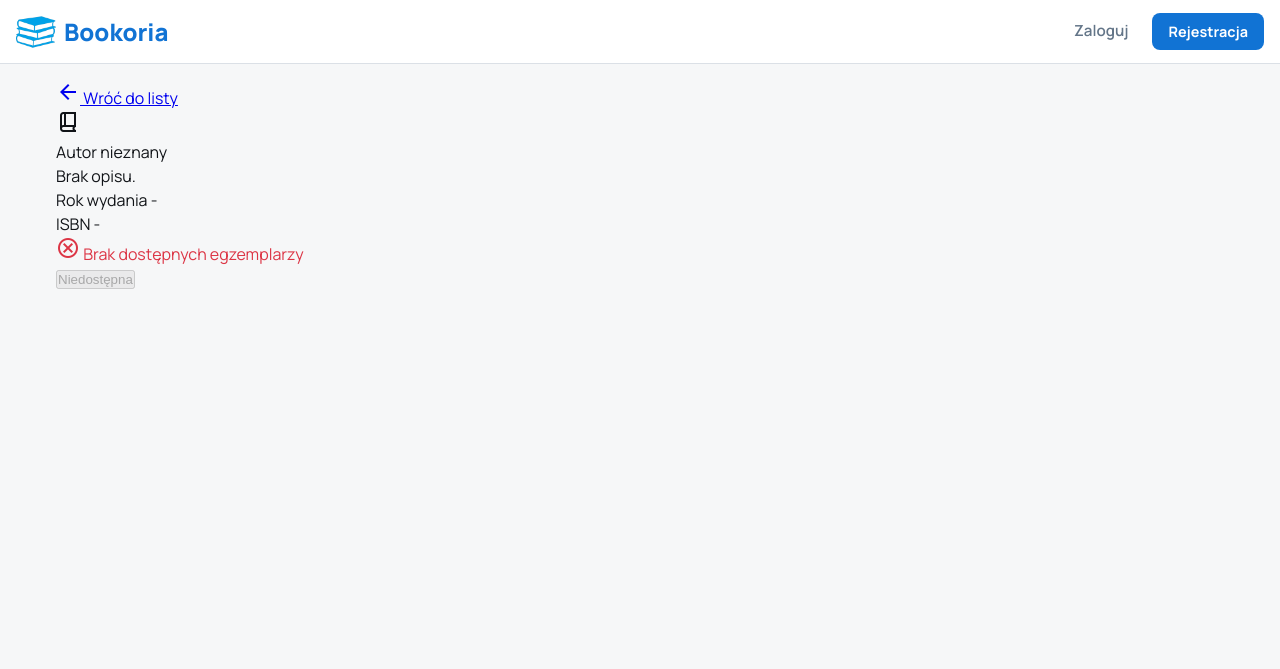
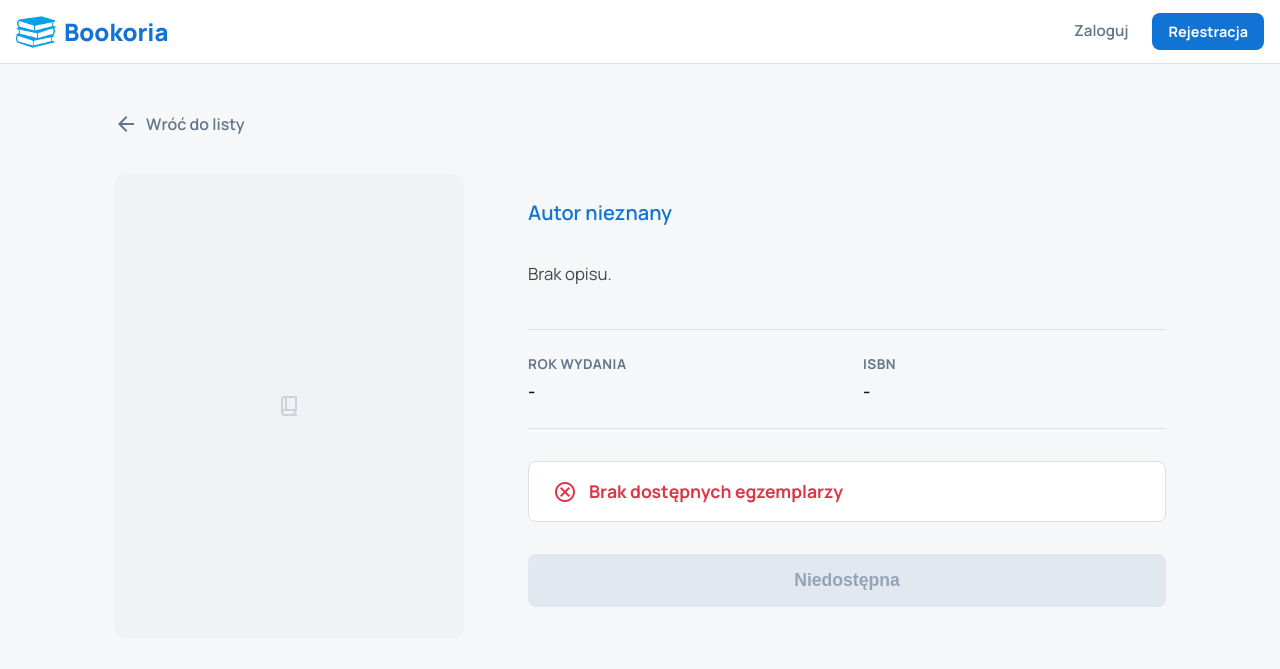
Before and after one commit to grzechuzz/WDPAI-PK-Bookoria, a PHP site: template src/views/books/book.php in a window 1280 px wide. Shown: the top 669 px of the page. Run offline with PHP 8.4, Linux system fonts and the light colour scheme; the template is opened without the code that fills it, so the values that code supplies are empty.

Commit message:
feat(books): new css styles for book page

```diff
--- a/public/styles/main.css
+++ b/public/styles/main.css
@@ -715,3 +715,233 @@ a.dashboard-card:hover .card {
         padding-left: 3rem !important;
     }
 }
+
+.book-details-wrapper {
+    max-width: 1100px;
+    margin: 0 auto;
+    padding: 2rem 1.5rem;
+}
+
+.details-top-bar {
+    margin-bottom: 2rem;
+}
+
+.back-link {
+    display: inline-flex;
+    align-items: center;
+    gap: 0.5rem;
+    text-decoration: none;
+    color: var(--text-muted);
+    font-weight: 600;
+    transition: color 0.2s;
+}
+
+.back-link:hover {
+    color: var(--primary);
+}
+
+
+.book-grid {
+    display: grid;
+    grid-template-columns: 350px 1fr;
+    gap: 4rem;
+    align-items: start;
+}
+
+
+.book-cover-column {
+    position: sticky;
+    top: 100px;
+}
+
+.cover-container {
+    background: #f0f2f5;
+    border-radius: 12px;
+    padding: 2rem;
+    display: flex;
+    justify_content: center;
+    align-items: center;
+}
+
+.book-cover-img {
+    width: 100%;
+    height: auto;
+    border-radius: 4px;
+    box-shadow: 0 15px 30px rgba(0,0,0,0.2), 0 5px 10px rgba(0,0,0,0.1);
+    max-height: 500px;
+    object-fit: contain;
+}
+
+.placeholder-cover {
+    width: 100%;
+    height: 400px;
+    display: flex;
+    align-items: center;
+    justify-content: center;
+    color: #cbd3da;
+    font-size: 5rem;
+}
+
+
+.book-info-column {
+    padding-top: 1rem;
+}
+
+.book-title {
+    font-size: 2.5rem;
+    font-weight: 800;
+    color: var(--text-main);
+    line-height: 1.1;
+    margin-bottom: 0.5rem;
+}
+
+.book-author {
+    font-size: 1.25rem;
+    color: var(--primary);
+    font-weight: 600;
+    margin-bottom: 2rem;
+}
+
+.book-description {
+    font-size: 1.05rem;
+    line-height: 1.7;
+    color: #444;
+    margin-bottom: 2.5rem;
+    max-width: 90%;
+}
+
+.book-meta-grid {
+    display: grid;
+    grid-template-columns: repeat(2, 1fr);
+    gap: 2rem;
+    padding: 1.5rem 0;
+    border-top: 1px solid var(--border);
+    border-bottom: 1px solid var(--border);
+    margin-bottom: 2rem;
+}
+
+.meta-box {
+    display: flex;
+    flex-direction: column;
+    gap: 0.25rem;
+}
+
+.meta-label {
+    font-size: 0.85rem;
+    text-transform: uppercase;
+    letter-spacing: 0.5px;
+    color: var(--text-muted);
+    font-weight: 700;
+}
+
+.meta-value {
+    font-size: 1.1rem;
+    font-weight: 600;
+    color: var(--text-main);
+}
+
+.availability-box {
+    background: white;
+    border: 1px solid var(--border);
+    border-radius: 8px;
+    padding: 1rem 1.5rem;
+    margin-bottom: 2rem;
+    display: flex;
+    justify-content: space-between;
+    align-items: center;
+}
+
+.status-line {
+    display: flex;
+    align-items: center;
+    gap: 0.75rem;
+    font-weight: 700;
+    font-size: 1.1rem;
+}
+
+.btn-primary-lg {
+    background-color: var(--primary);
+    color: white;
+    font-size: 1.1rem;
+    font-weight: 700;
+    padding: 1rem 2rem;
+    border: none;
+    border-radius: 8px;
+    cursor: pointer;
+    width: 100%;
+    transition: background 0.2s;
+}
+
+.btn-primary-lg:hover {
+    background-color: var(--primary-hover);
+}
+
+.btn-disabled-lg {
+    background-color: #e2e8f0;
+    color: #94a3b8;
+    font-size: 1.1rem;
+    font-weight: 700;
+    padding: 1rem 2rem;
+    border: none;
+    border-radius: 8px;
+    width: 100%;
+    cursor: not-allowed;
+}
+
+@media (max-width: 900px) {
+    .book-grid {
+        grid-template-columns: 1fr;
+        gap: 2rem;
+    }
+
+    .book-cover-column {
+        position: static;
+        max-width: 400px;
+        margin: 0 auto;
+    }
+
+    .book-title {
+        font-size: 1.8rem;
+    }
+
+    .book-meta-grid {
+        grid-template-columns: 1fr 1fr;
+        gap: 1rem;
+    }
+}
+
+.branches-list{
+  display: flex;
+  flex-direction: column;
+  gap: 0.75rem;
+  margin-bottom: 1.25rem;
+  max-height: 180px;
+  overflow-y: auto;
+  padding-right: 6px;
+}
+
+.branch-row{
+  background: white;
+  border: 1px solid var(--border);
+  border-radius: 8px;
+  padding: 0.9rem 1.1rem;
+  display: flex;
+  justify-content: space-between;
+  align-items: center;
+}
+
+.branch-name{
+  display: inline-flex;
+  align-items: center;
+  gap: 0.6rem;
+  font-weight: 600;
+  color: var(--text-main);
+}
+
+.branch-right{
+  font-weight: 700;
+  font-size: 0.95rem;
+}
+
+.branch-available{ color: #16a34a; }
+.branch-unavailable{ color: #dc2626; }
```
